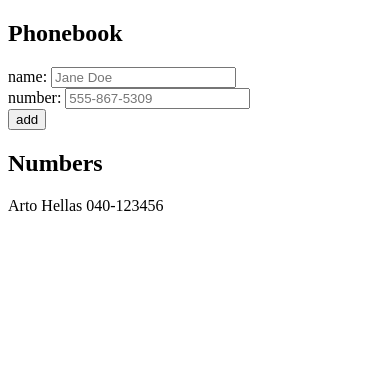
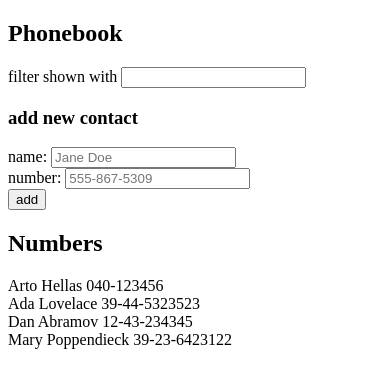
Before and after one commit to JanetteDevCode/fullstackopen-part2, a React (Create React App) app in the folder phonebook/: page / in a window 390 px wide. Shown: the top 388 px of the page. Built offline with nearby package versions, Linux system fonts and the light colour scheme.

Commit message:
Complete phonebook step 4

```diff
--- a/phonebook/src/App.js
+++ b/phonebook/src/App.js
@@ -3,16 +3,29 @@ import Person from './components/Person';
 
 const App = () => {
   const [persons, setPersons] = useState([
-    {name: 'Arto Hellas', phone: '040-123456'}
+    { name: 'Arto Hellas', phone: '040-123456' },
+    { name: 'Ada Lovelace', phone: '39-44-5323523' },
+    { name: 'Dan Abramov', phone: '12-43-234345' },
+    { name: 'Mary Poppendieck', phone: '39-23-6423122' }
   ]);
   const [newName, setNewName] = useState('');
   const [newPhone, setNewPhone] = useState('');
+  const [filter, setNewFilter] = useState('');
 
   const showPersons = () => {
-    return persons.map((person, index) => {
+    const searchTerm = filter.trim();
+    const personsToShow = searchTerm ? filterPersons(searchTerm) : persons;
+    return personsToShow.map((person, index) => {
       return (
         <Person key={index + 1} person={person} />
       );
+    });
+  };
+
+  // case-insensitive filter
+  const filterPersons = (term) => {
+    return persons.filter((person) => {
+      return person.name.toLowerCase().includes(term.toLowerCase());
     });
   };
 
@@ -48,23 +61,31 @@ const App = () => {
     setNewPhone('');
   };
 
-  const changeNewName = (event) => {
+  const changeName = (event) => {
     setNewName(event.target.value);
   };
 
-  const changeNewPhone = (event) => {
+  const changePhone = (event) => {
     setNewPhone(event.target.value);
+  };
+
+  const changeFilter = (event) => {
+    setNewFilter(event.target.value);
   };
 
   return (
     <div>
         <h2>Phonebook</h2>
+        <div>
+          filter shown with <input value={filter} onChange={changeFilter} />
+        </div>
+        <h3>add new contact</h3>
         <form onSubmit={addPerson}>
           <div>
-            name: <input placeholder='Jane Doe' value={newName} onChange={changeNewName} />
+            name: <input placeholder='Jane Doe' value={newName} onChange={changeName} />
           </div>
           <div>
-            number: <input placeholder='555-867-5309' value={newPhone} onChange={changeNewPhone} />
+            number: <input placeholder='555-867-5309' value={newPhone} onChange={changePhone} />
           </div>
           <div>
             <button type="submit">add</button>
```
